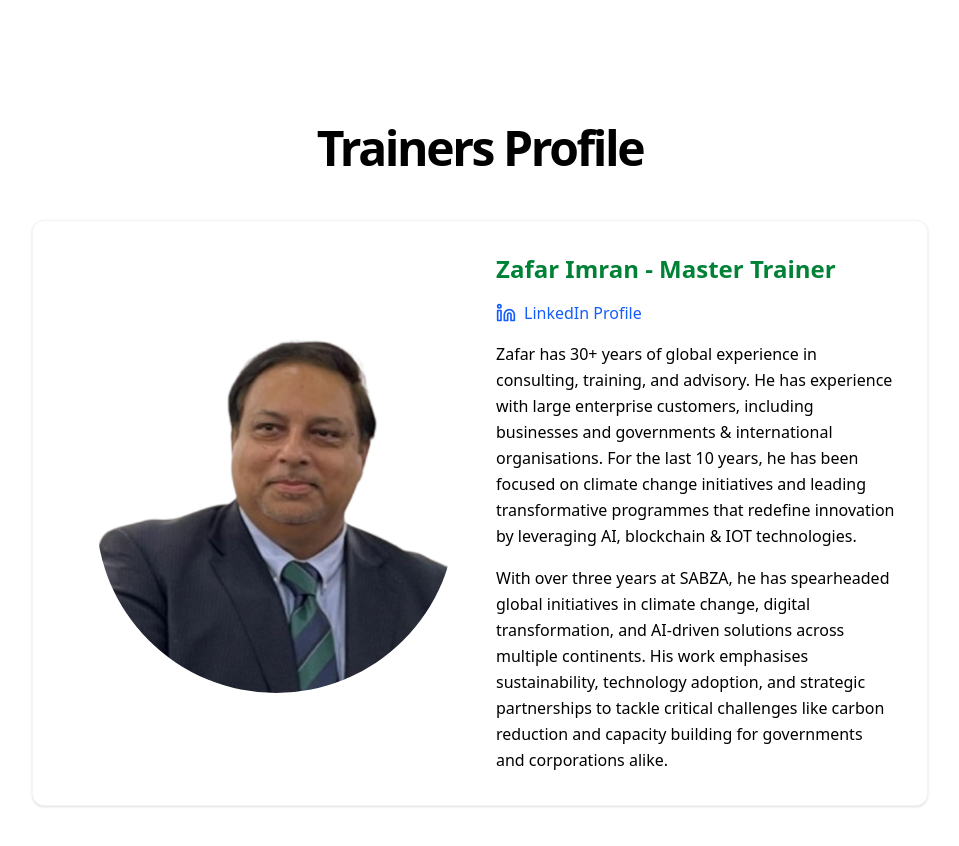
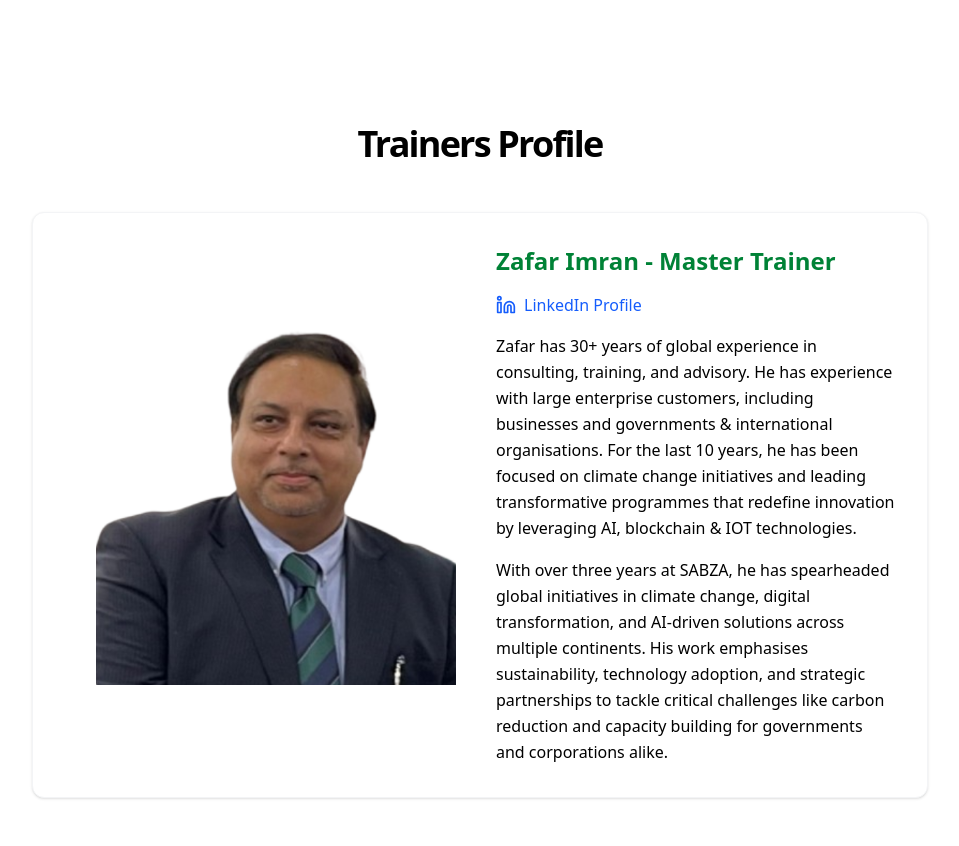
Before and after one commit to ManahilMustafa/SABZA-Workshop, a React (Vite) app: page / in a window 1280 px wide. Shown: the part 3240-4086 px from the top of the page, without its empty margins (160-1119 px from the left). Built offline with nearby package versions, Linux system fonts and the light colour scheme.

Commit message:
profile pic updated

```diff
--- a/src/components/trainer-profile.jsx
+++ b/src/components/trainer-profile.jsx
@@ -8,7 +8,7 @@ export default function TrainerProfile() {
       <div className="container px-4 md:px-6 mx-auto">
         {" "}
         {/* Ensure container is centered */}
-        <h2 className="text-3xl font-bold tracking-tighter sm:text-4xl md:text-5xl text-center mb-12 text-black">
+        <h2 className="text-3xl font-bold tracking-tighter sm:text-4xl md:text-4xl text-center mb-12 text-black">
           Trainers Profile
         </h2>
         <div className="mx-auto max-w-4xl bg-white p-8 rounded-xl shadow-sm border border-gray-100">
@@ -20,9 +20,10 @@ export default function TrainerProfile() {
             <div className="flex justify-center mr-2 md:justify-end">
               {" "}
               {/* Center image on small screens, right-align on medium */}
-              <Avatar className="w-50 h-50 md:w-90 md:h-90">
-                <AvatarImage src="/zafarfinal.png" alt="Zafar Imran" />
-              </Avatar>
+            <Avatar className="w-50 h-50 md:w-90 md:h-90 rounded-none">
+  <AvatarImage src="/zafarfinal.png" alt="Zafar Imran" className="rounded-none" />
+</Avatar>
+
             </div>
             <div className="space-y-4 text-center md:text-left">
               {" "}
```
